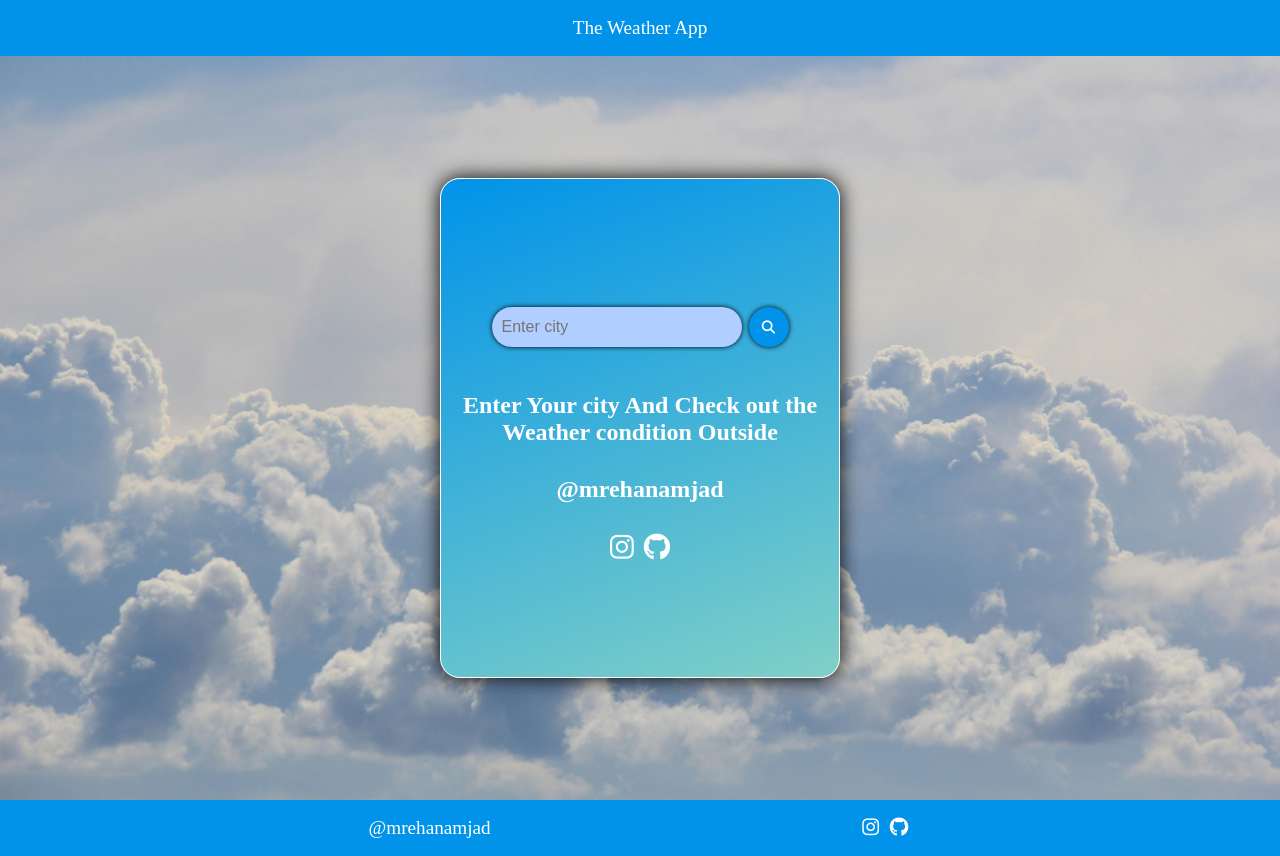
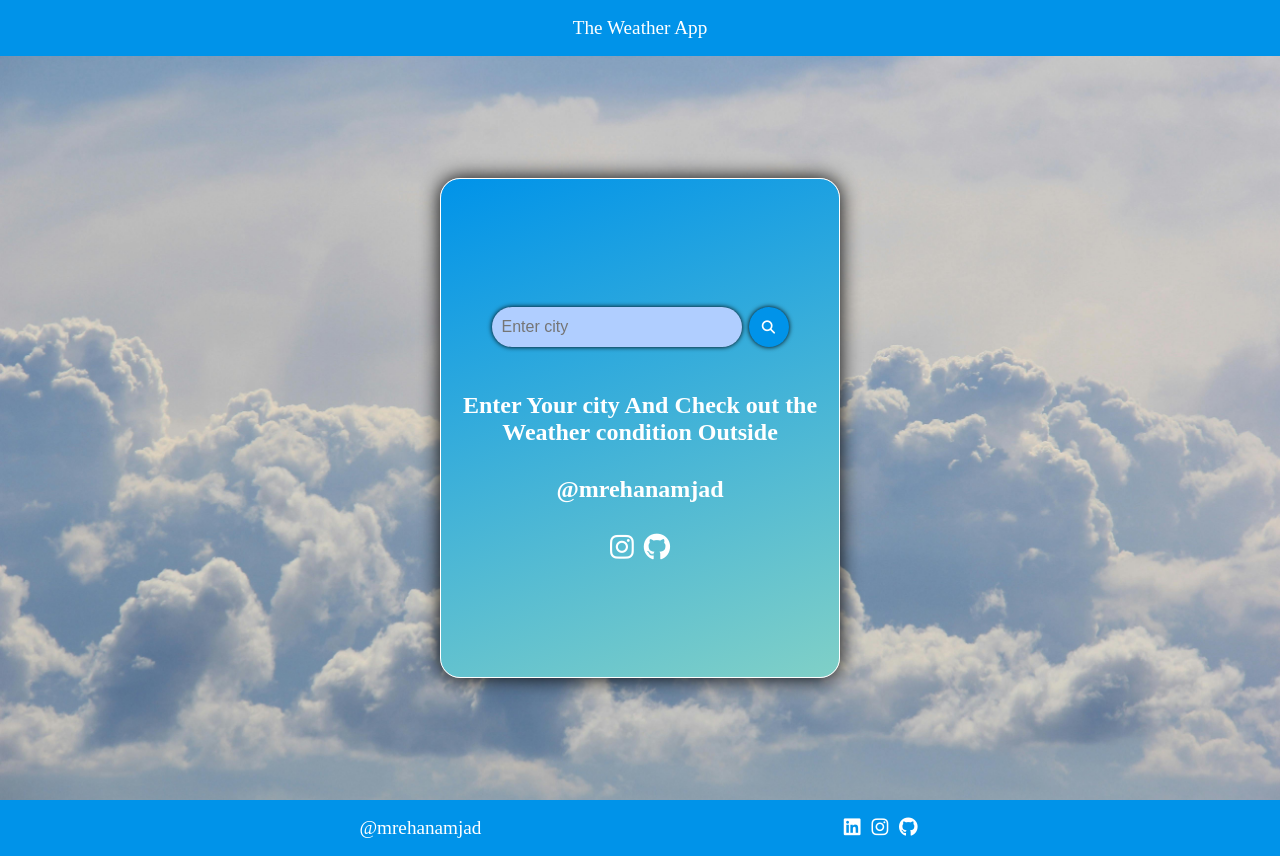
Before and after one commit to mrehanamjad/weather-app, a plain HTML site: page index.html in a window 1280 px wide. Drawn offline with Linux system fonts and the light colour scheme.

Commit message:
add linked in

```diff
--- a/index.html
+++ b/index.html
@@ -46,6 +46,12 @@
       <p>@mrehanamjad</p>
       <span>
         <a
+          href="https://www.linkedin.com/in/mrehanamjad/"
+          title="LinkedIn"
+          target="”_blank”"
+          ><i class="fa-brands fa-linkedin"></i>
+        </a>
+        <a
           href="https://www.instagram.com/m_rehanamjad/"
           title="Instagram"
           target="”_blank”"
```
